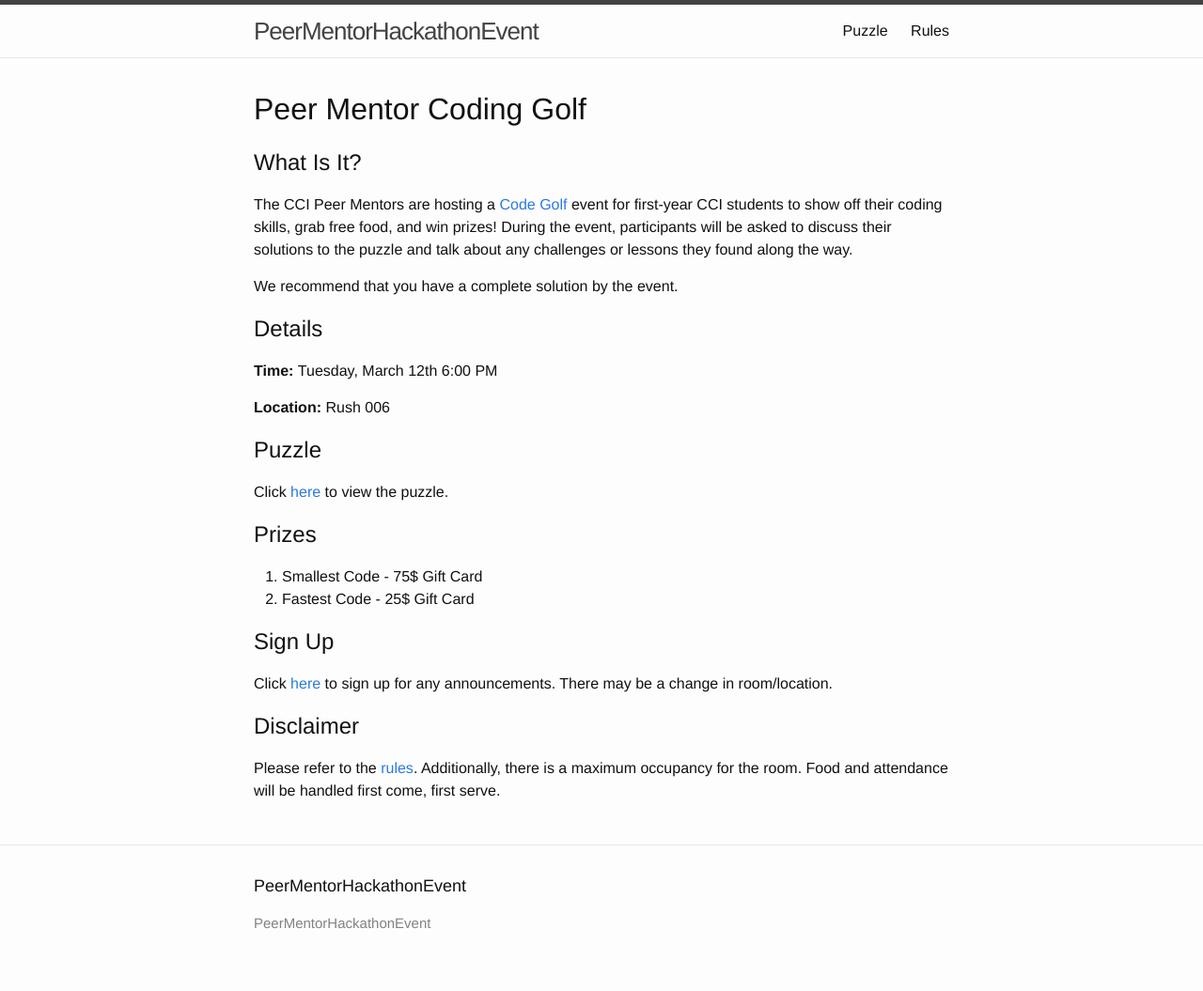
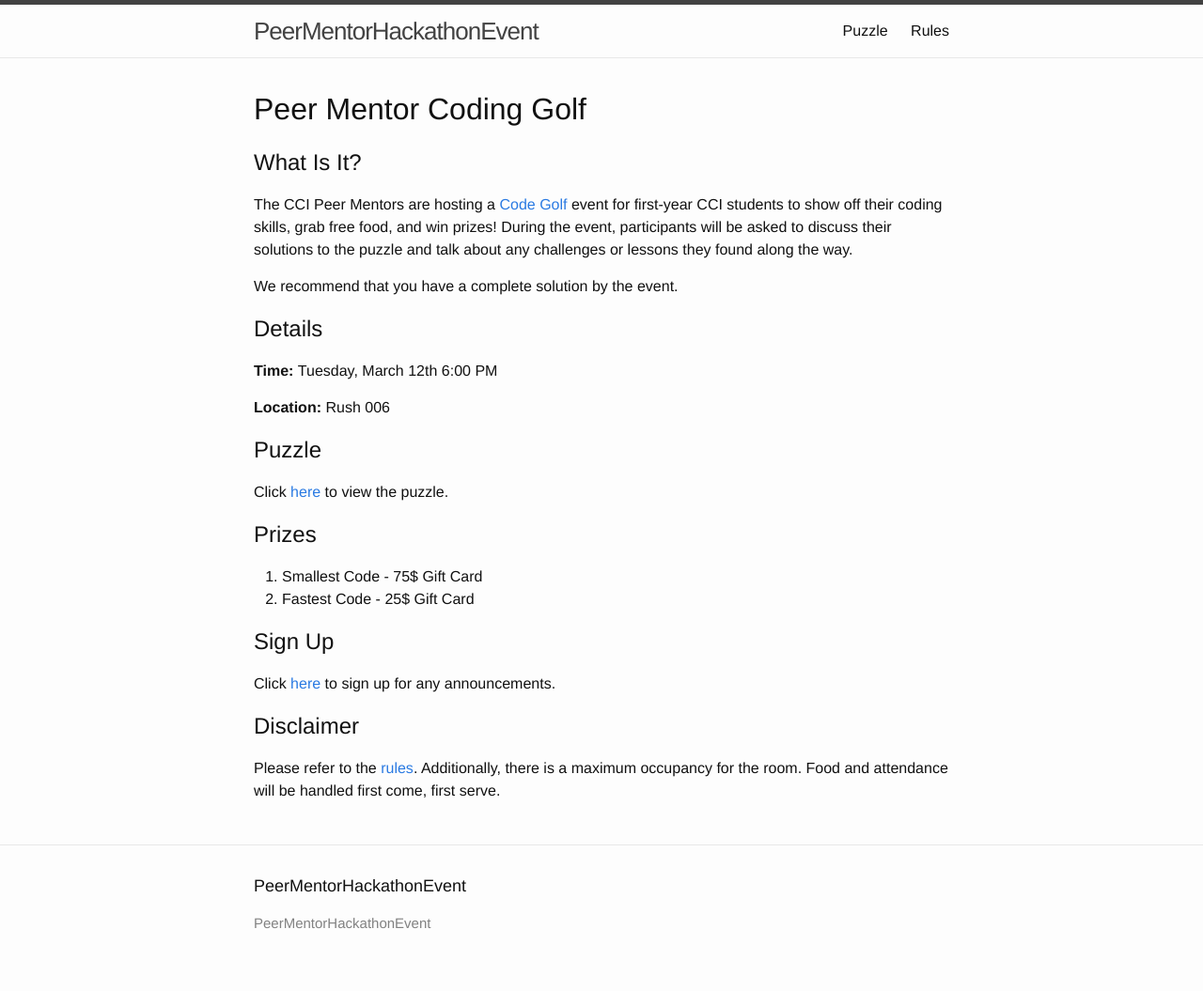
Before and after one commit to Rockie156/PeerMentorHackathonEvent, a Jekyll site: the page built from index.html, in a window 1280 px wide. Shown: the whole page at 94% size. Built offline with Jekyll 4.4.1, drawn with Linux system fonts in a browser that asks for light colours.

Commit message:
No change in room anymore!

```diff
--- a/index.html
+++ b/index.html
@@ -31,7 +31,7 @@ layout: default
   </p>
   <h2>Sign Up</h2>
   <p>
-    Click <a href='https://goo.gl/forms/OHi4bZwTyJGZsXAF2'>here</a> to sign up for any announcements. There may be a change in room/location.
+    Click <a href='https://goo.gl/forms/OHi4bZwTyJGZsXAF2'>here</a> to sign up for any announcements.
   </p>
   <h2>Disclaimer</h2>
   <p>
```
Also changed, not shown: 1 other file.
